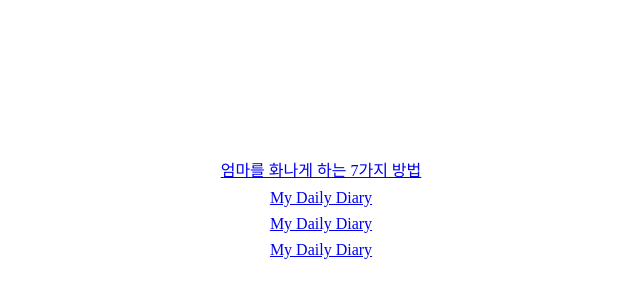
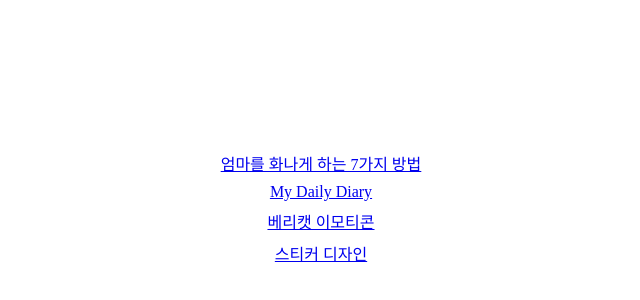
Before and after one commit to zizixpz1-blip/ParkJiwon-Portfolio, a plain HTML site: page Illust/index.html in a window 1280 px wide. Shown: the part 200-500 px from the top of the page, without its empty margins (319-959 px from the left). Drawn offline with Linux system fonts and the light colour scheme.

Commit message:
작업 내용

```diff
--- a/Illust/index.html
+++ b/Illust/index.html
@@ -20,7 +20,7 @@
   <body>
     <a href="엄마를 화나게 하는 7가지 방법/index.html">엄마를 화나게 하는 7가지 방법</a>
     <a href="My Daily Diary/index.html">My Daily Diary</a>
-    <a href="베리캣 이모티콘/index.html">My Daily Diary</a>
-    <a href="스티커 디자인/index.html">My Daily Diary</a>
+    <a href="베리캣 이모티콘/index.html">베리캣 이모티콘</a>
+    <a href="스티커 디자인/index.html">스티커 디자인</a>
   </body>
 </html>
```
